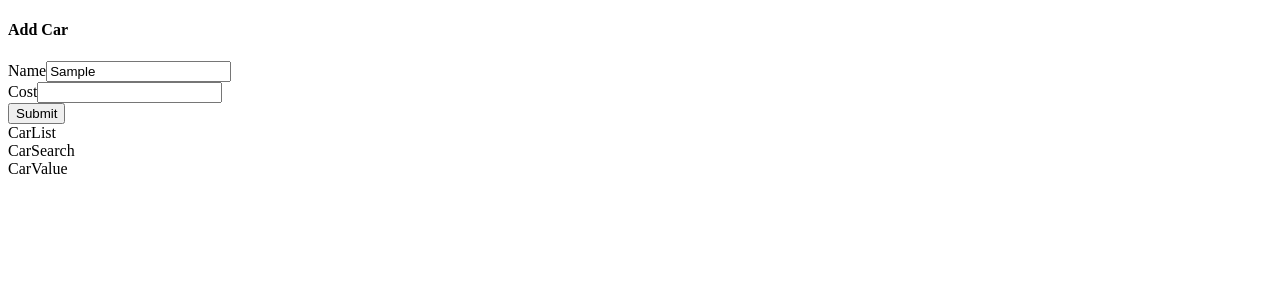
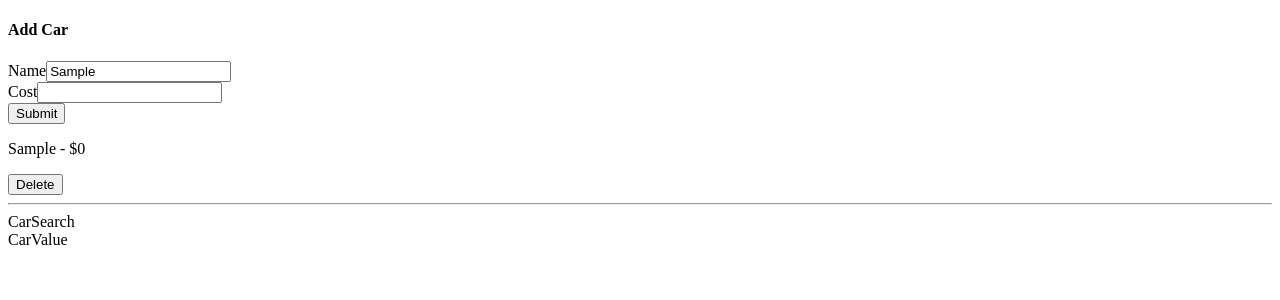
Before and after one commit to Domanell/react-udemy-redux-cars, a React (Create React App) app: page / in a window 1280 px wide. Both pictures are taken after typing "Sample", "Sample" into the empty fields and a click on the button "Submit". Shown: the top 300 px of the page. Built offline with nearby package versions, Linux system fonts and the light colour scheme.

Commit message:
Add logic to car list

```diff
--- a/src/components/CarList.jsx
+++ b/src/components/CarList.jsx
@@ -1,5 +1,41 @@
+import { useSelector, useDispatch } from 'react-redux';
+import { removeCar } from '../store/slices/carsSlice';
+
 function CarList() {
-	return <div className="">CarList</div>;
+	const dispatch = useDispatch();
+
+	const cars = useSelector((state) => {
+		return state.cars.data;
+	});
+
+	const handleRemoveCar = (id) => {
+		dispatch(removeCar(id));
+	};
+
+	const renderedCars = cars.map((car) => {
+		return (
+			<div key={car.id} className="panel">
+				<p>
+					{car.name} - ${car.cost}
+				</p>
+				<button
+					className="button is-danger"
+					onClick={() => {
+						handleRemoveCar(car.id);
+					}}
+				>
+					Delete
+				</button>
+			</div>
+		);
+	});
+
+	return (
+		<div className="car-list">
+			{renderedCars}
+			<hr />
+		</div>
+	);
 }
 
 export default CarList;
--- a/src/store/slices/carsSlice.js
+++ b/src/store/slices/carsSlice.js
@@ -4,7 +4,7 @@
 	name: 'cars',
 	initialState: {
 		searchTerm: '',
-		cars: [],
+		data: [],
 	},
 	reducers: {
 		changeSearchTerm(state, action) {
@@ -13,7 +13,7 @@
 		addCar(state, action) {
 			// Assumption:
 			// action.payload === { name: String, cost: Number}
-			state.cars.push({
+			state.data.push({
 				name: action.payload.name,
 				cost: action.payload.cost,
 				id: nanoid(),
@@ -22,8 +22,8 @@
 		removeCar(state, action) {
 			// Assumption:
 			// action.payload === the id of car we want to remove
-			const updated = state.cars.filter((car) => car.id !== action.payload);
-			state.cars = updated;
+			const updated = state.data.filter((car) => car.id !== action.payload);
+			state.data = updated;
 		},
 	},
 });
```
